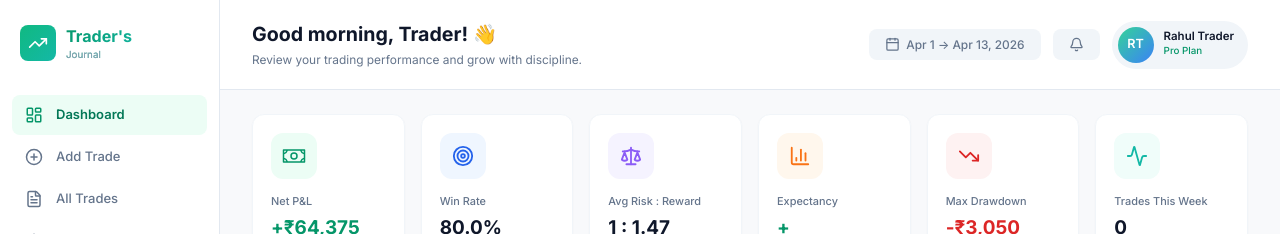
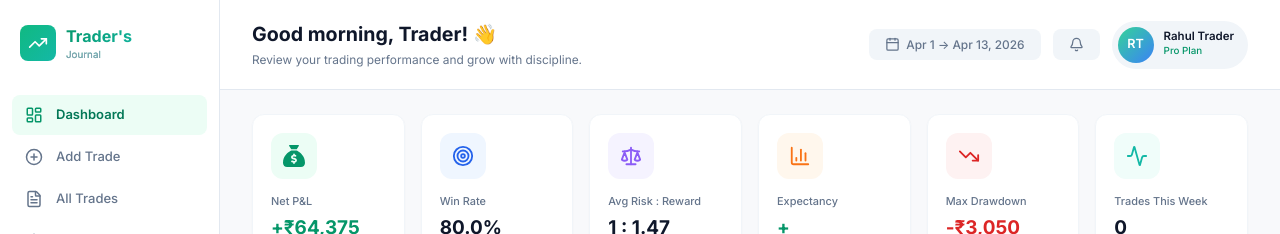
Before and after one commit to Zaydensth/traders-journal, a React (Vite) app: page / in a window 1280 px wide. Shown: the top 234 px of the page. Built offline with nearby package versions, Linux system fonts and the light colour scheme.

Commit message:
Switch to FaSackDollar (Font Awesome 6) for Net P&L icon

```diff
--- a/src/pages/Dashboard.tsx
+++ b/src/pages/Dashboard.tsx
@@ -1,6 +1,6 @@
 import { useEffect, useState, useRef } from 'react';
 import { Link } from 'react-router-dom';
-import { PiMoney } from 'react-icons/pi';
+import { FaSackDollar } from 'react-icons/fa6';
 import {
   Chart as ChartJS,
   CategoryScale,
@@ -175,7 +175,7 @@ export default function Dashboard() {
         {/* ===== STAT CARDS ===== */}
         <div className="stat-cards">
           <div className="stat-card animate-in">
-            <div className="stat-card-icon green"><PiMoney size={24} /></div>
+            <div className="stat-card-icon green"><FaSackDollar size={22} /></div>
             <div className="stat-card-label">Net P&L</div>
             <div className={`stat-card-value ${stats.netPnL >= 0 ? 'positive' : 'negative'}`}>
               {formatCurrency(stats.netPnL)}
```
